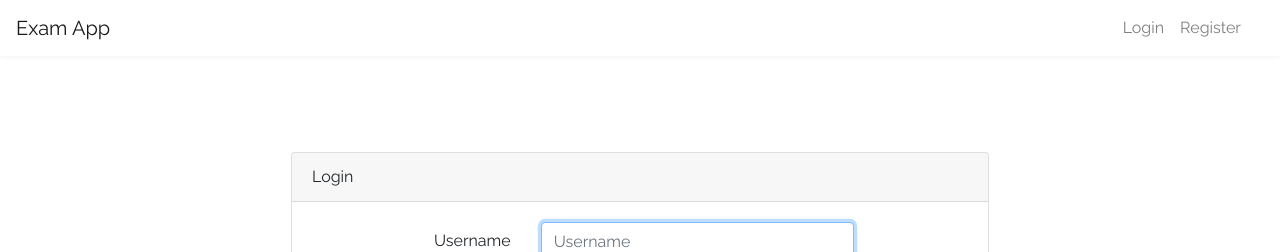
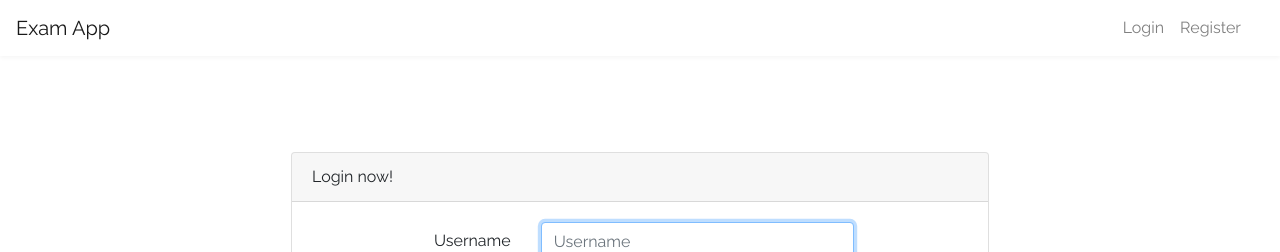
Before and after one commit to jorcarcua/exam-front, a React (Create React App) app: page /login in a window 1280 px wide. Shown: the top 252 px of the page. Built offline with nearby package versions, Linux system fonts and the light colour scheme.

Commit message:
change title in login

```diff
--- a/src/components/user/Login.js
+++ b/src/components/user/Login.js
@@ -34,7 +34,7 @@ class Login extends Component {
         <div className="row justify-content-center">
           <div className="col-md-8">
             <div className="card">
-              <div className="card-header text-left">Login</div>
+              <div className="card-header text-left">Login now!</div>
               <div className="card-body">
                 <form onSubmit={this.handleSubmit}>
                   <div className="form-group row">
```
